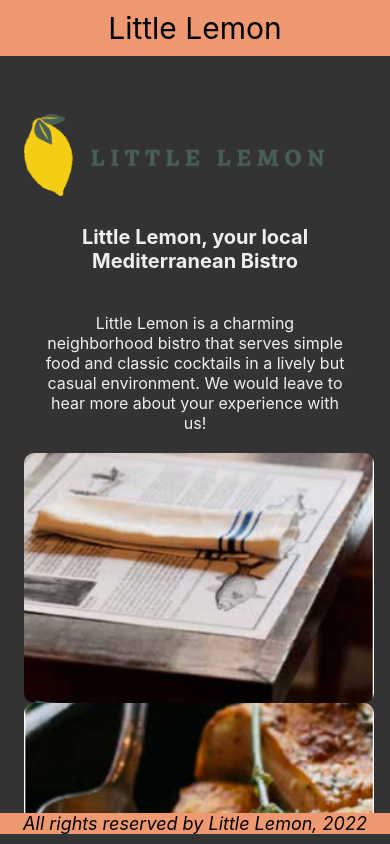
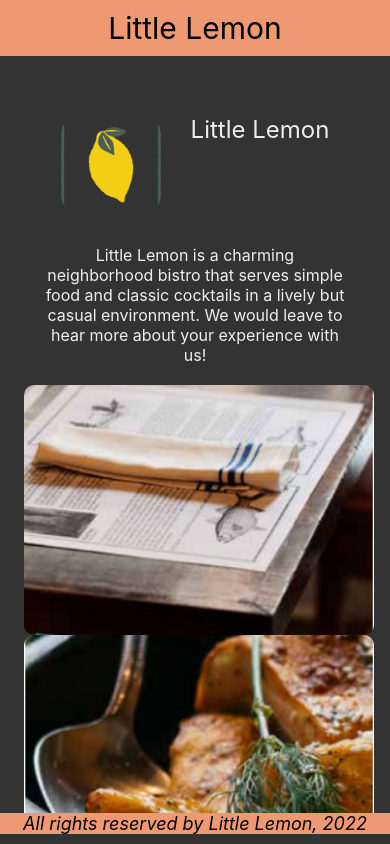
Before and after one commit to joktz/little-lemon-practice, a React Native app: screen / in a window 390 px wide. Built offline with nearby package versions, Linux system fonts and the light colour scheme.

Commit message:
Style: Adjusted welcome page logo.

```diff
--- a/components/WelcomeScreen.js
+++ b/components/WelcomeScreen.js
@@ -3,14 +3,16 @@ import { View, Text, ScrollView, StyleSheet, Image } from 'react-native';
 
 export default function WelcomeScreen() {
     return <ScrollView indicatorStyle={'white'} style={welcomeStyles.container}>
+        <View style={welcomeStyles.headerWrapper}>
             <Image resizemode='contain'
                 style={welcomeStyles.logo}
-            source={require('../img/LittleLemonLogo.png')}
+                source={require('../img/LittleLemonLogo2.png')}
                 accessible={true}
                 accessibilityLabel='Little Lemon Logo' />
             <Text style={welcomeStyles.headerText}>
-            Little Lemon, your local Mediterranean Bistro
+            Little Lemon
             </Text>
+        </View>
         <Text style={welcomeStyles.description}>
             Little Lemon is a charming neighborhood bistro that serves simple food and classic cocktails in a lively but casual
             environment. We would leave to hear more about your experience with us!
@@ -45,11 +47,10 @@ const welcomeStyles = StyleSheet.create({
         marginTop: 25,
     },
     headerText: {
+        fontSize: 24,
+        color: '#EDEFEE',
+        paddingLeft: 30,
         textAlign: 'center',
-        padding: 20,
-        fontSize: 20,
-        color: '#EDEFEE',
-        fontWeight: 'bold',
     },
     description: {
         textAlign: 'center',
@@ -59,12 +60,17 @@ const welcomeStyles = StyleSheet.create({
     },
     logo: {
         height: 100,
-        width: 300,
-        resizeMode: 'contain',
+        width: 100,
+        borderRadius: 20,
     },
     image: {
         width: 350,
         height: 250,
         borderRadius: 10,
     },
+    headerWrapper: {
+        flexDirection: 'row',
+        justifyContent: 'center',
+        margin: 10,
+    }
 })
```
Also changed, not shown: img/LittleLemonLogo2.png (added). Lines whose indentation alone changed are shown as unchanged.
